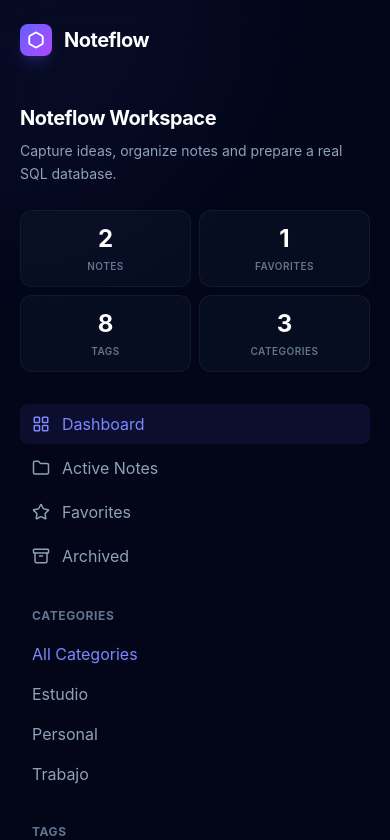
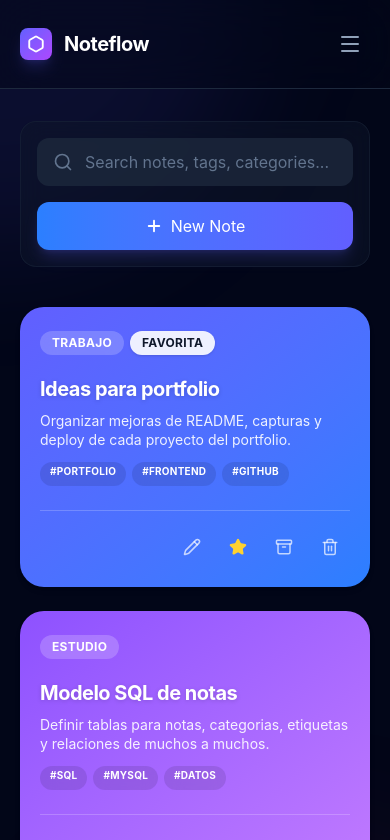
Before and after one commit to alxnrocha/app-notas, a React (Vite) app: page / in a window 390 px wide. Shown: the top 840 px of the page. Built offline with nearby package versions, Linux system fonts and the light colour scheme.

Commit message:
feat: implement mobile sidebar toggle menu for better UX

```diff
--- a/package.json
+++ b/package.json
@@ -22,6 +22,7 @@
     "@types/react-dom": "^19.2.3",
     "@vitejs/plugin-react": "^6.0.3",
     "oxlint": "^1.71.0",
+    "puppeteer": "^25.3.0",
     "typescript": "~6.0.2",
     "vite": "^8.1.1"
   }
--- a/src/App.tsx
+++ b/src/App.tsx
@@ -33,6 +33,7 @@ function App() {
     return demoNotes
   })
   const [isFormOpen, setIsFormOpen] = useState(false)
+  const [isMobileMenuOpen, setIsMobileMenuOpen] = useState(false)
   const [editingNote, setEditingNote] = useState<Note | null>(null)
   const [filters, setFilters] = useState<NoteFiltersType>({
     query: '',
@@ -50,6 +51,11 @@ function App() {
   useEffect(() => {
     localStorage.setItem(STORAGE_KEY, JSON.stringify(notes))
   }, [notes])
+
+  useEffect(() => {
+    // Auto-close mobile menu when filters change so user sees the result
+    setIsMobileMenuOpen(false)
+  }, [filters])
 
   const handleSaveNote = (input: NoteInput) => {
     if (editingNote) {
@@ -94,9 +100,12 @@ function App() {
       <div className="absolute bottom-0 right-0 w-[600px] h-[600px] bg-rose-500/5 rounded-full blur-3xl translate-x-1/3 translate-y-1/3 pointer-events-none"></div>
 
       {/* Sidebar */}
-      <aside className="w-full md:w-64 lg:w-72 flex-shrink-0 border-b md:border-b-0 md:border-r border-slate-800 bg-slate-950/50 backdrop-blur-xl z-10 flex flex-col h-auto md:h-screen overflow-y-auto">
-        <Header />
-        <div className="px-5 py-6 flex-1 flex flex-col gap-8">
+      <aside className={`w-full md:w-64 lg:w-72 flex-shrink-0 border-b md:border-b-0 md:border-r border-slate-800 bg-slate-950/50 backdrop-blur-xl z-10 flex flex-col transition-all ${isMobileMenuOpen ? 'h-screen' : 'h-auto'} md:h-screen overflow-y-auto`}>
+        <Header
+          isMobileMenuOpen={isMobileMenuOpen}
+          onToggleMobileMenu={() => setIsMobileMenuOpen(!isMobileMenuOpen)}
+        />
+        <div className={`px-5 py-6 flex-1 flex-col gap-8 md:flex ${isMobileMenuOpen ? 'flex' : 'hidden'}`}>
           <HeroSummary
             summary={summary}
             totalCategories={categories.length}
--- a/src/components/layout/Header.tsx
+++ b/src/components/layout/Header.tsx
@@ -1,14 +1,30 @@
-import { Hexagon } from 'lucide-react'
+import { Hexagon, Menu, X } from 'lucide-react'
 
-export function Header() {
+type HeaderProps = {
+  isMobileMenuOpen?: boolean
+  onToggleMobileMenu?: () => void
+}
+
+export function Header({ isMobileMenuOpen, onToggleMobileMenu }: HeaderProps) {
   return (
-    <header className="px-5 py-6">
+    <header className="px-5 py-6 flex items-center justify-between md:block">
       <div className="flex items-center gap-3 font-bold text-white tracking-tight text-xl">
         <span className="flex size-8 items-center justify-center rounded-lg bg-gradient-to-br from-indigo-500 to-purple-500 text-white shadow-lg shadow-indigo-500/20">
           <Hexagon aria-hidden="true" size={18} strokeWidth={2.5} />
         </span>
         Noteflow
       </div>
+
+      {/* Mobile Menu Toggle */}
+      {onToggleMobileMenu && (
+        <button
+          onClick={onToggleMobileMenu}
+          className="md:hidden flex items-center justify-center size-10 rounded-xl text-slate-400 hover:text-white hover:bg-slate-800 transition-colors"
+          aria-label={isMobileMenuOpen ? "Cerrar menú" : "Abrir menú"}
+        >
+          {isMobileMenuOpen ? <X size={24} /> : <Menu size={24} />}
+        </button>
+      )}
     </header>
   )
 }
```
Also changed, not shown: 1 other file (tests, documents, lock files or other folders).
